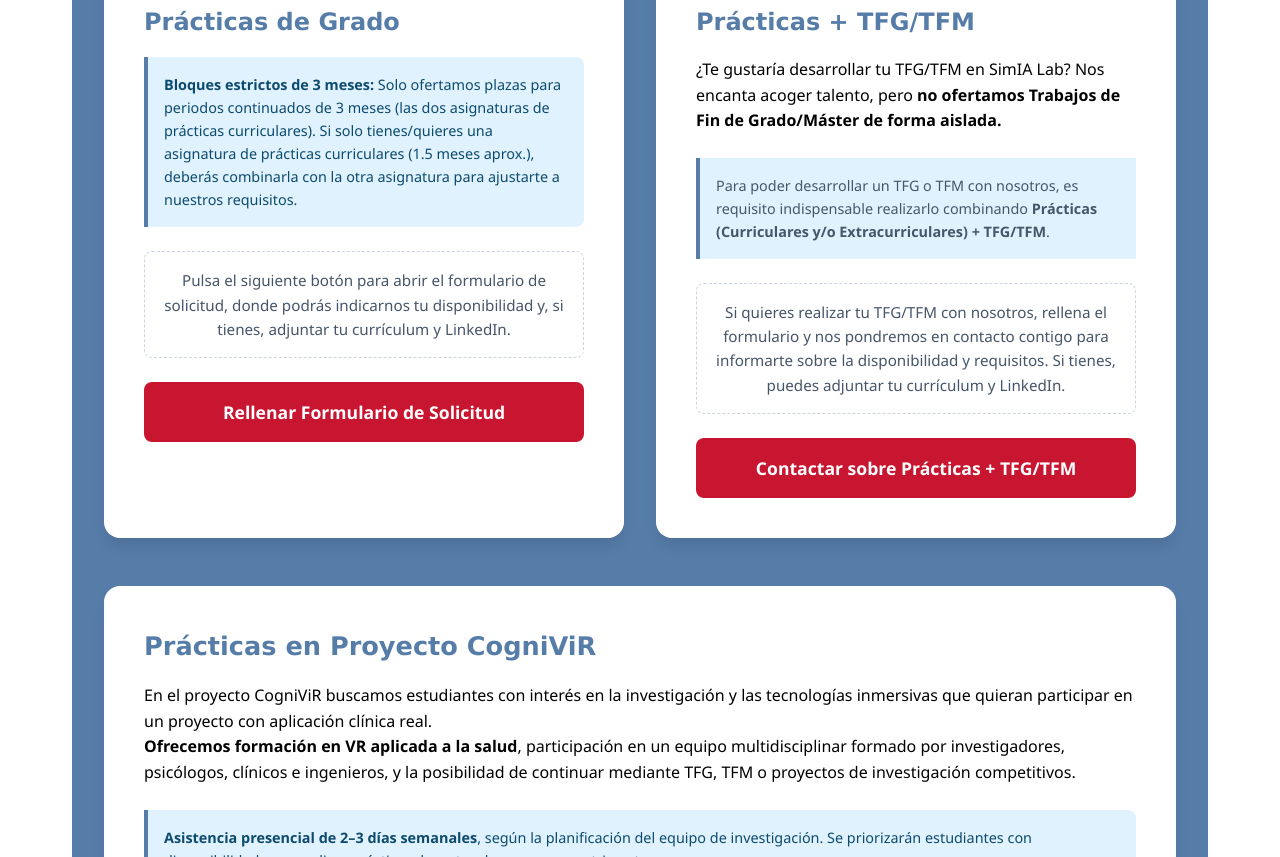
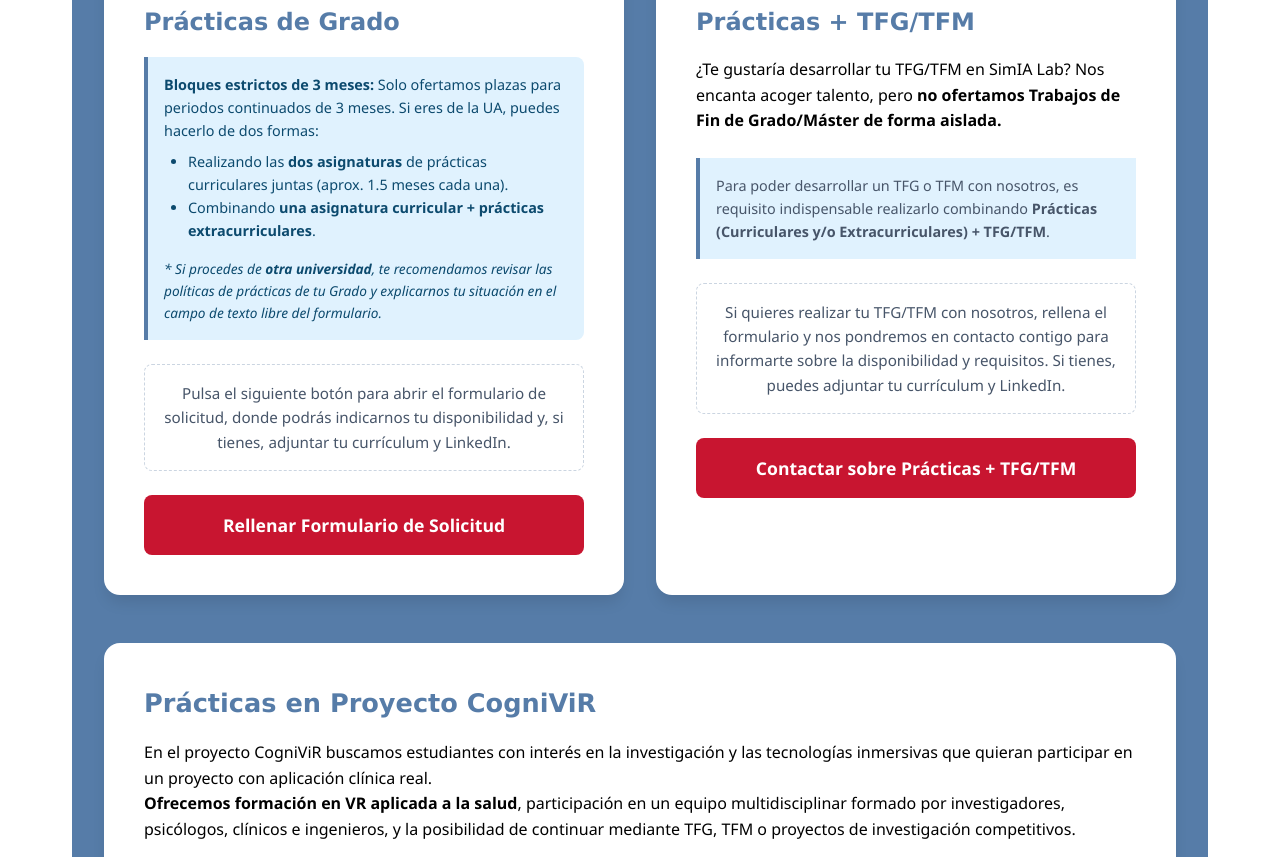
Before and after one commit to SimIA-Lab-Org/web-practicas-simia, a website built with Vite: page index.html in a window 1280 px wide. Shown: the part 6521-7378 px from the top of the page. Built offline with nearby package versions, Linux system fonts and the light colour scheme.

Commit message:
practicas

```diff
--- a/index.html
+++ b/index.html
@@ -220,7 +220,15 @@
         <div class="tarjeta-perfil">
           <h3>Prácticas de Grado</h3>
           <div class="alerta-info">
-            <strong>Bloques estrictos de 3 meses:</strong> Solo ofertamos plazas para periodos continuados de 3 meses (las dos asignaturas de prácticas curriculares). Si solo tienes/quieres una asignatura de prácticas curriculares (1.5 meses aprox.), deberás combinarla con la otra asignatura para ajustarte a nuestros requisitos.
+            <strong>Bloques estrictos de 3 meses:</strong> Solo ofertamos plazas para periodos continuados de 3 meses. Si eres de la UA, puedes hacerlo de dos formas:
+            <ul style="margin-top: 0.5rem; margin-bottom: 0; padding-left: 1.5rem;">
+              <li>Realizando las <strong>dos asignaturas</strong> de prácticas curriculares juntas (aprox. 1.5 meses cada una).</li>
+              <li>Combinando <strong>una asignatura curricular + prácticas extracurriculares</strong>.</li>
+            </ul>
+
+            <div style="margin-top: 1rem; font-size: 0.95em;">
+              <em>* Si procedes de <strong>otra universidad</strong>, te recomendamos revisar las políticas de prácticas de tu Grado y explicarnos tu situación en el campo de texto libre del formulario.</em>
+            </div>
           </div>
           <p class="explicacion-boton">Pulsa el siguiente botón para abrir el formulario de solicitud, donde podrás indicarnos tu disponibilidad y, si tienes, adjuntar tu currículum y LinkedIn.</p>
           <a href="https://forms.cloud.microsoft/e/t36Useexyz" target="_blank" class="btn-secundario">Rellenar Formulario de Solicitud</a>
```
